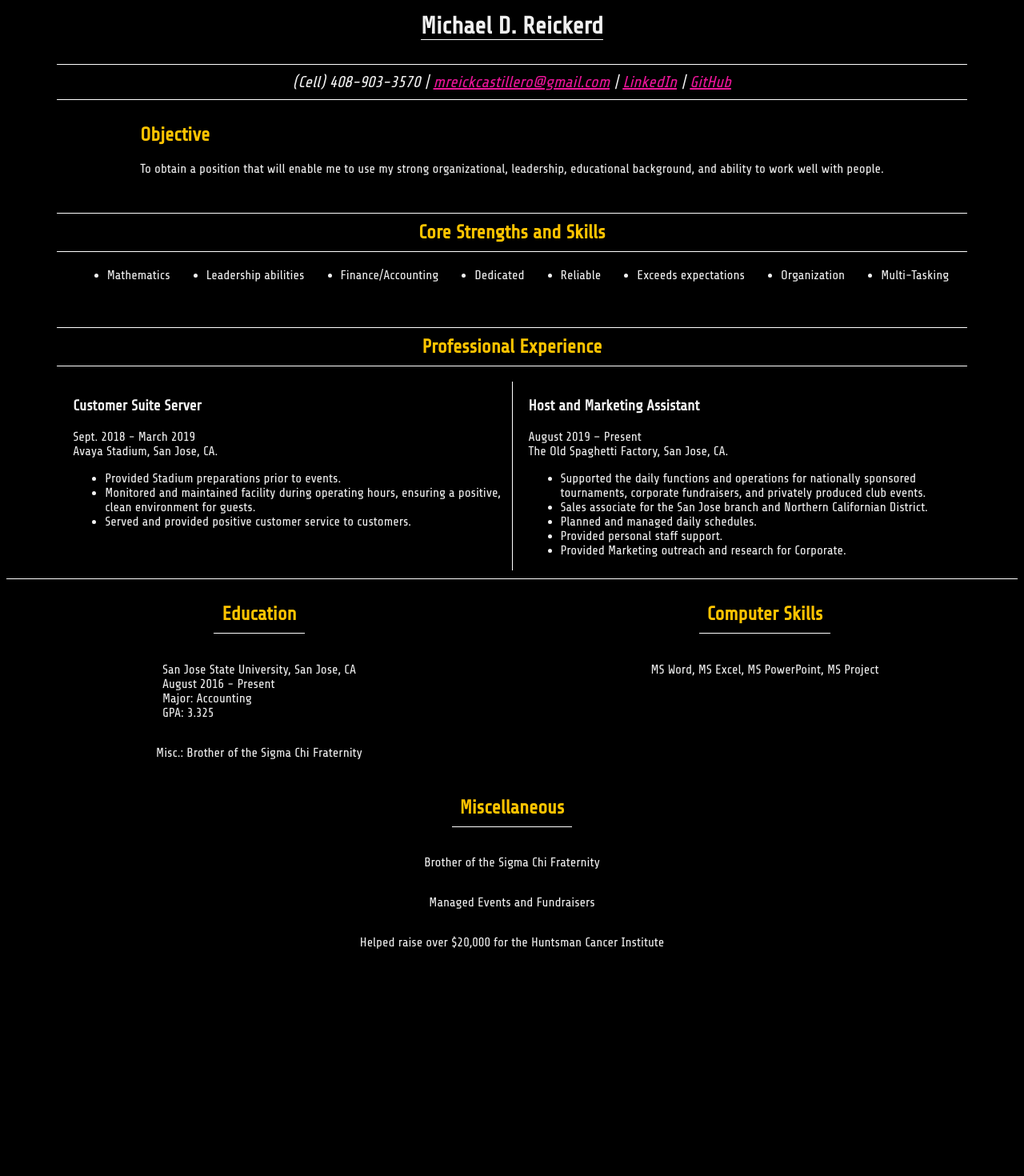
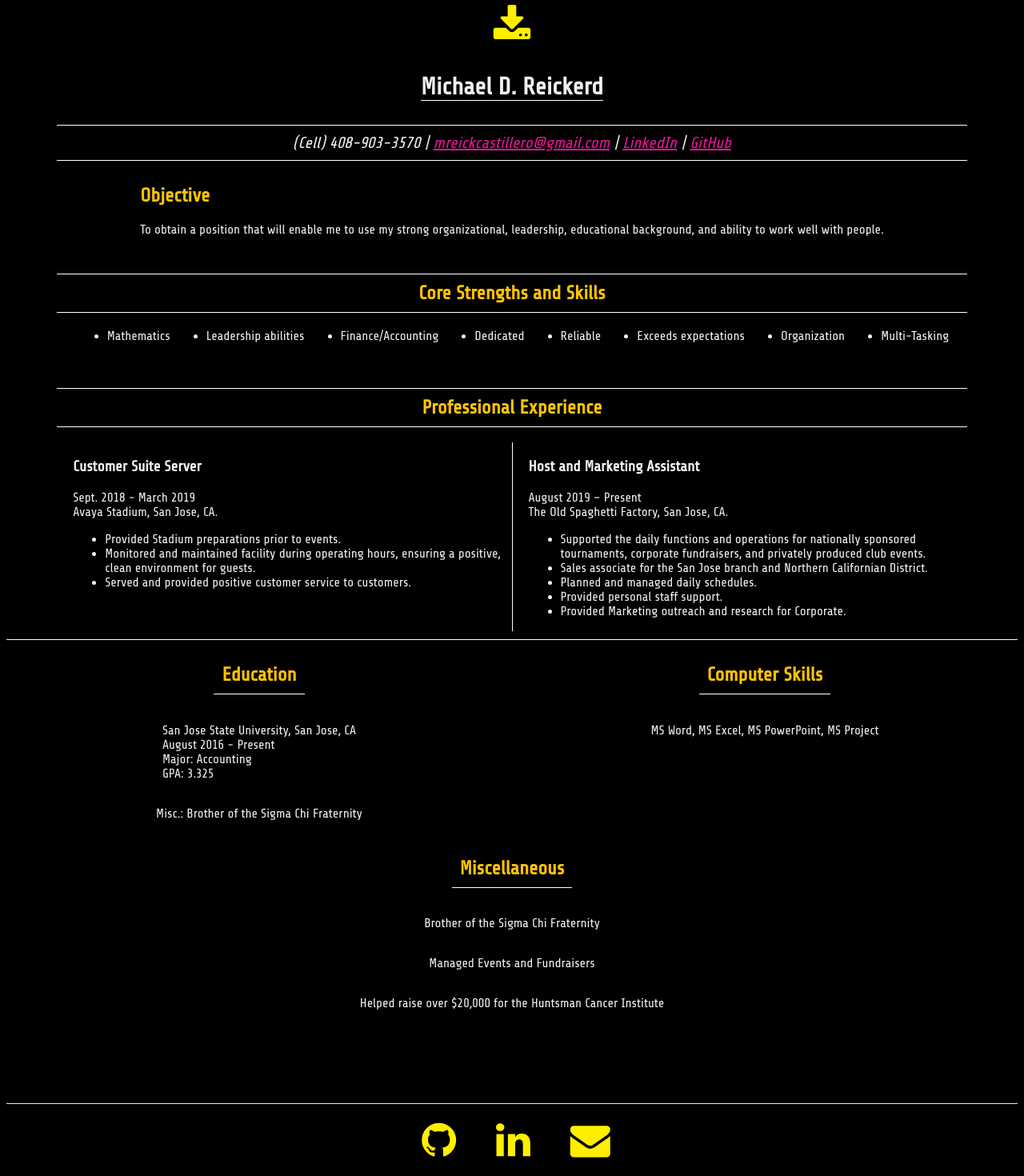
Before and after one commit to Migsrkrd/Web-Portfolio, a React (Vite) app: page /resume in a window 1280 px wide. Shown: the part 845-2315 px from the top of the page at 80% size. Before the commit the page ends 2056 px from the top, so only its background shows below. Built offline with nearby package versions, Linux system fonts and the light colour scheme.

Commit message:
added download button for resume, and css for it, as well as footer

```diff
--- a/src/App.jsx
+++ b/src/App.jsx
@@ -1,6 +1,7 @@
 import {Outlet} from 'react-router-dom';
 import Nav from './components/Nav';
 import {useState} from 'react';
+import Footer from './components/footer';
 
 function App() {
 
@@ -10,6 +11,7 @@ function App() {
         <>
             <Nav setCurrentPage={setCurrentPage} currentPage={currentPage}/>
             <Outlet />
+            <Footer />
 
         </>
     );
--- a/src/components/footer.jsx
+++ b/src/components/footer.jsx
@@ -1,20 +1,32 @@
 export default function Footer() {
   const styles = {
     footer: {
-        backgroundColor: "#282c34",
+      borderTop: "1px solid #E7E7E7",
       color: "white",
-        position: "fixed",
-        bottom: "0",
       width: "100%",
       height: "50px",
       display: "flex",
       alignItems: "center",
       justifyContent: "center",
+      paddingTop: "20px",
+      PaddingBottom: "20px",
+      marginTop: "100px",
+    },
+    icon: {
+      fontSize: "50px",
+      padding: "20px",
+    },
+    aLink: {
+      color: "rgb(255, 238, 0)",
+      textDecoration: "none",
+      marginLeft: "10px",
     },
   };
   return (
-        <div className="footer" style={styles.footer}>
-        <p>Michael Reickerd</p>
+    <div style={styles.footer}>
+      <a style={styles.aLink} href="https://github.com/Migsrkrd"><i class="fa fa-github" id="githubLink" style={styles.icon}></i></a>
+      <a style={styles.aLink} href="https://www.linkedin.com/in/mikey-reickerd-1716a71a3/"><i class="fa fa-linkedin" id="githubLink" style={styles.icon}></i></a>
+        <a style={styles.aLink} href="mailto:mreickcastillero@gmail.com"><i class="fa fa-envelope" id="githubLink" style={styles.icon}></i></a>
     </div>
   );
 }
--- a/src/index.css
+++ b/src/index.css
@@ -203,3 +203,27 @@
 .linkdIn{
   color: rgb(236, 20, 153);
 }
+
+.resumeDownload{
+  color: rgb(255, 238, 0);
+  text-decoration: none;
+  font-size: 50px;
+  transition: 0.2s;
+  padding: 10px;
+}
+
+.resumeDownload:hover{
+  color: rgb(236, 20, 153);
+  transform:perspective(1px) scale(1.3);
+  transition: 0.2s;
+}
+
+.resumeDownload:focus{
+  background: rgb(255, 238, 0);
+  transform:perspective(1px) scale(1.3);
+  transition: 0.2s;
+}
+
+.resumeDownload:visited{
+  color: grey;
+}
--- a/src/pages/resume.jsx
+++ b/src/pages/resume.jsx
@@ -102,9 +102,19 @@ export default function ResumePage() {
     },
   };
 
+  const handleDownload = (e) => {
+    e.preventDefault();
+    const link = document.createElement("a");
+    link.href = "/Michael_Reickerd_Resume.png";
+    link.download = "Michael_Reickerd_Resume.png";
+    link.click();
+  };
+
+
   return (
     <div className="container">
       <h1 className="pagetitle">Resume</h1>
+      <a href="/resume.png" className="resumeDownload" onClick={handleDownload}><i class="fa fa-download"></i></a>
       <header>
         <h1 style={styles.myName}>Michael D. Reickerd</h1>
       </header>
```
Also changed, not shown: public/Michael_Reickerd_Resume.png (added). Lines whose indentation alone changed are shown as unchanged.
